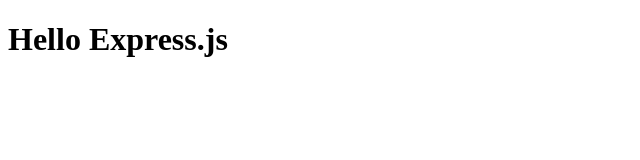
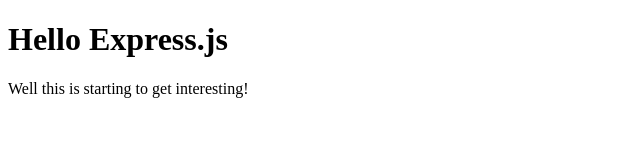
Before and after one commit to wyfulton/web-server, a plain HTML site: page public/index.html in a window 1280 px wide. Shown: the whole page, without its empty margins (0-640 px from the left). Drawn offline with Linux system fonts and the light colour scheme.

Commit message:
added  paragraph to index

```diff
--- a/public/index.html
+++ b/public/index.html
@@ -6,5 +6,6 @@
 </head>
 <body>
 	<h1>Hello Express.js</h1>
+	<p>Well this is starting to get interesting!</p>
 </body>
 </html>
```
